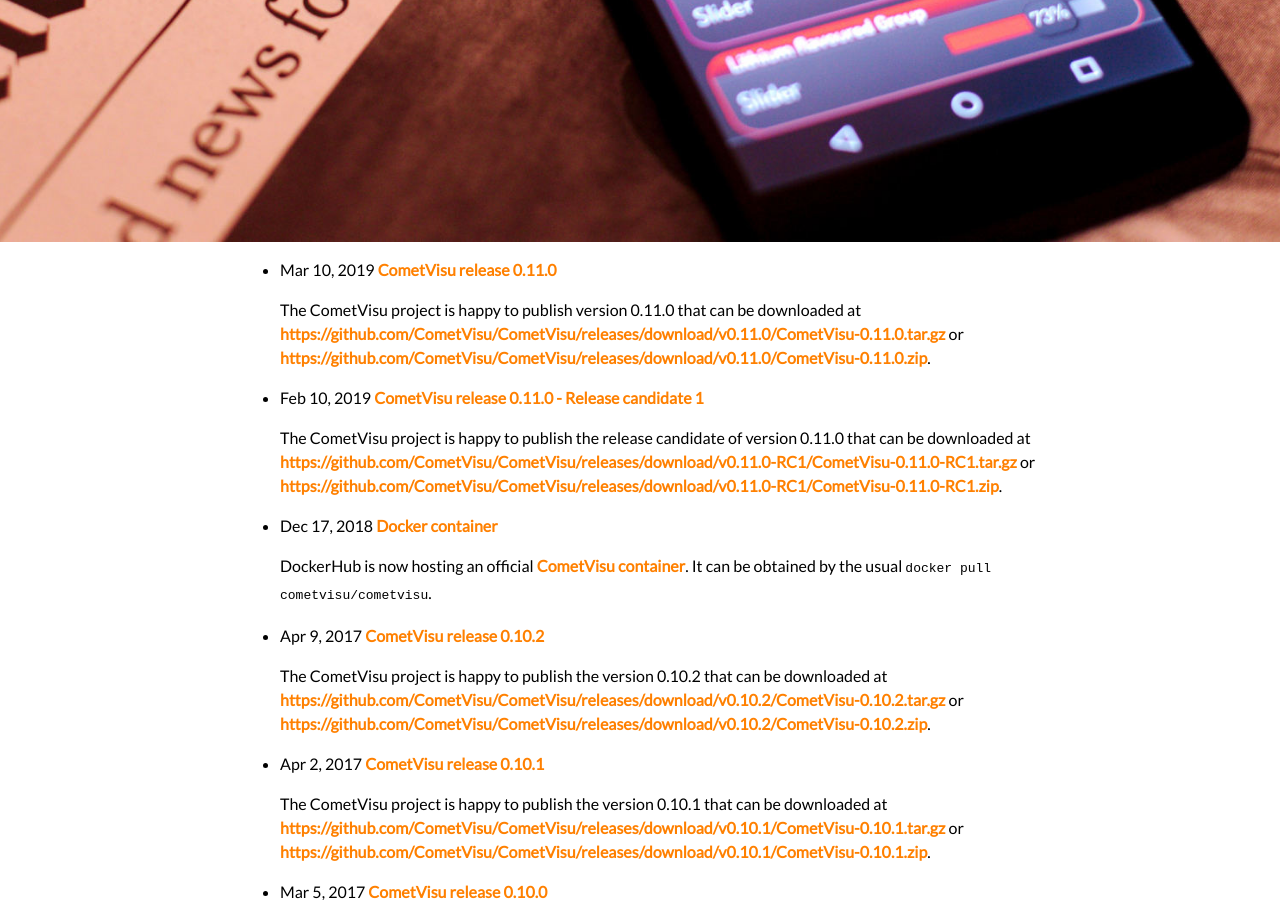
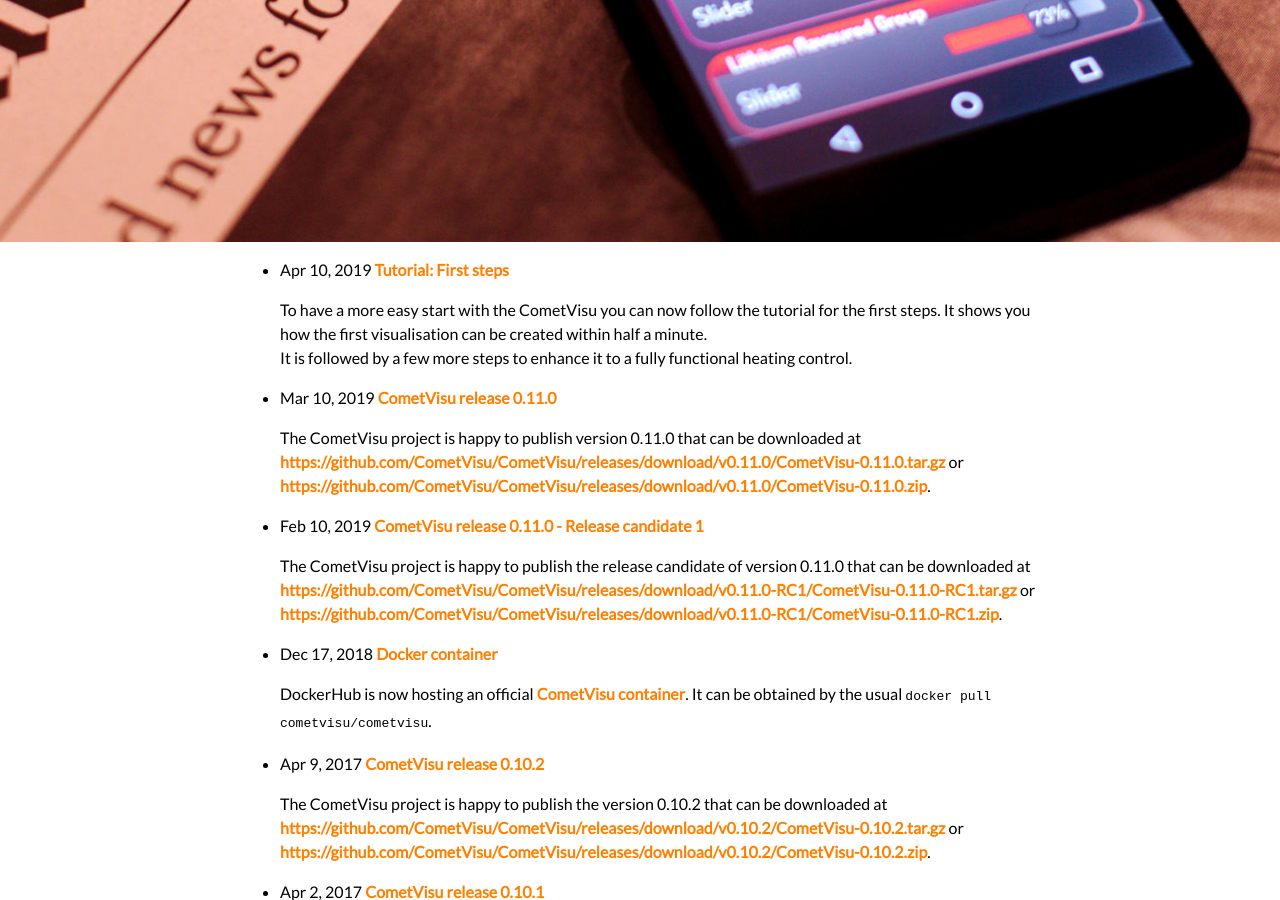
Before and after one commit to CometVisu/cometvisu.github.io, a Jekyll site: the page built from news/index.html, in a window 1280 px wide and 900 px high, scrolled down 658 px. Built offline with Jekyll 4.4.1, drawn with Linux system fonts in a browser that asks for light colours; some web fonts are replaced.

Commit message:
Tutorial: first steps #2

```diff
--- /dev/null
+++ b/_posts/2019-04-10-Tutorial-First-steps.md
@@ -0,0 +1,24 @@
+---
+layout: post
+title: "Tutorial: First steps"
+date: 2019-04-10
+lang: en
+ref: post190410
+backdrop: /media/news.jpg
+---
+
+To have a more easy start with the CometVisu you can now follow the tutorial
+for the first steps. It shows you how the first visualisation can be created
+within half a minute.
+It is followed by a few more steps to enhance it to a fully functional heating
+control.
+
+When you are currently building your home and have no spare time you will get
+an easy to follow solution - that can also be the base for your full featured
+visu when you have time it.
+
+The tutorial can be watched at YouTube:
+[![Tutorial: First steps](https://img.youtube.com/vi/YK86XVVkfDk/0.jpg)](https://www.youtube.com/watch?v=YK86XVVkfDk)
+
+The single steps are also detailed with lots of screenshots in the manual:
+https://www.cometvisu.org/CometVisu/en/0.11/manual/tutorial/first_steps.html
```
Also changed, not shown: _posts/2019-04-10-Tutorial-First-steps.de.md (+1 -1 lines).
